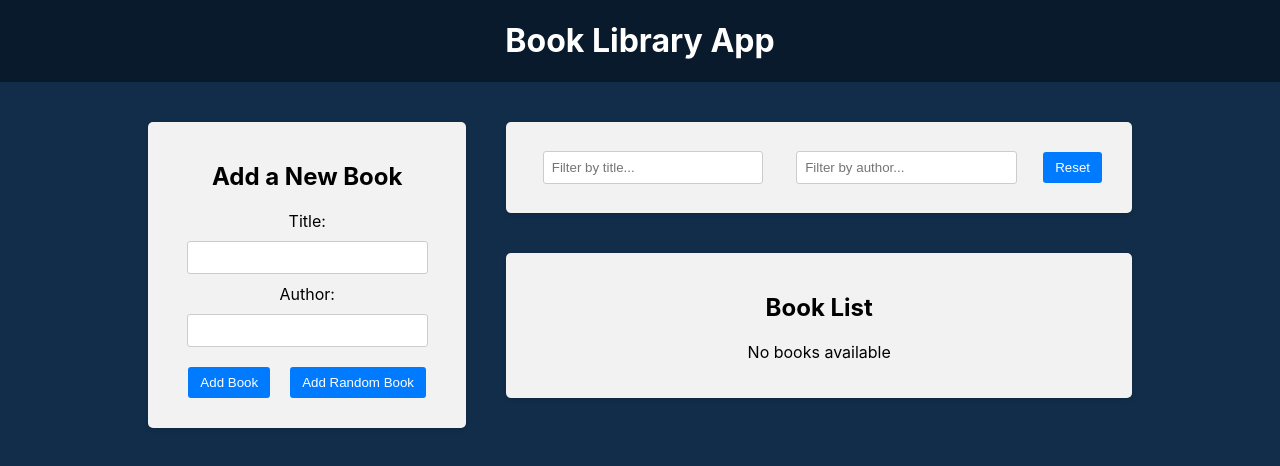
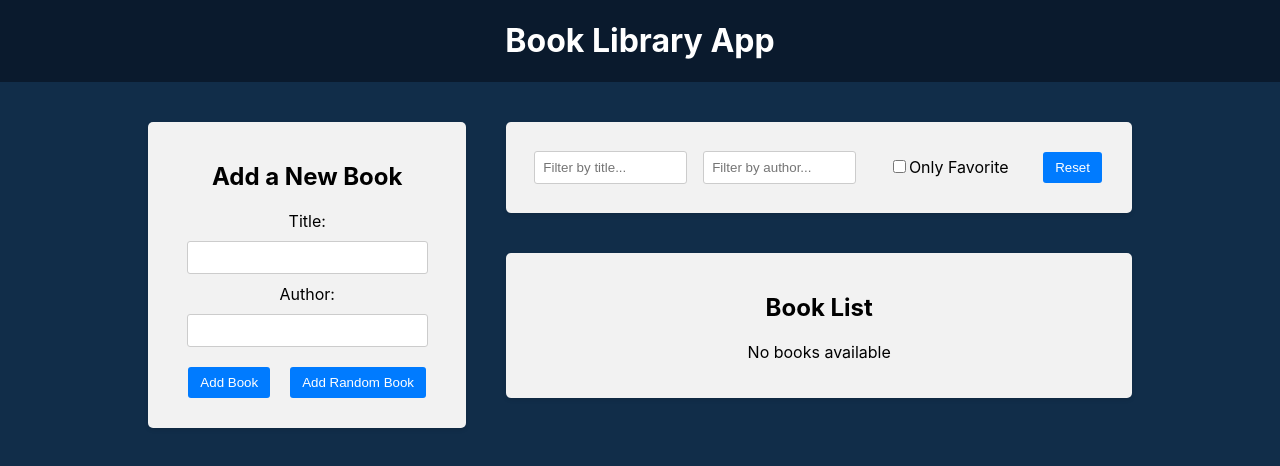
Before and after one commit to Elisei-Trifan/Book-Library-App, a React (Create React App) app in the folder frontend/: page / in a window 1280 px wide. Shown: the top 466 px of the page. Built offline with nearby package versions, Linux system fonts and the light colour scheme.

Commit message:
add filter for selected books

```diff
--- a/frontend/src/component/BookList/BookList.js
+++ b/frontend/src/component/BookList/BookList.js
@@ -5,6 +5,7 @@
 import {
   selectTitleFilter,
   selectAuthorFilter,
+  selectFavoriteFilter,
 } from '../../redux/slices/filterSlice'
 import './BookList.css'
 
@@ -12,6 +13,7 @@
   const books = useSelector((state) => state.books)
   const titleFilter = useSelector(selectTitleFilter)
   const authorFilter = useSelector(selectAuthorFilter)
+  const favoriteFilter = useSelector(selectFavoriteFilter)
   const dispatch = useDispatch()
 
   const handleDelete = (id) => {
@@ -29,7 +31,8 @@
     const matchesAuthor = book.author
       .toLowerCase()
       .includes(authorFilter.toLowerCase())
-    return matchesTitle & matchesAuthor
+    const matchesFavorite = favoriteFilter ? book.isFavorite : true
+    return matchesTitle && matchesAuthor && matchesFavorite
   })
 
   return (
--- a/frontend/src/component/Filter/Filter.js
+++ b/frontend/src/component/Filter/Filter.js
@@ -1,16 +1,19 @@
 import { useDispatch, useSelector } from 'react-redux'
 import {
   setTitleFilter,
+  setAuthorFilter,
+  setFavoriteFilter,
   resetFilters,
   selectTitleFilter,
-  setAuthorFilter,
   selectAuthorFilter,
+  selectFavoriteFilter,
 } from '../../redux/slices/filterSlice'
 import './Filter.css'
 
 const Filter = () => {
   const titleFilter = useSelector(selectTitleFilter)
   const authorFilter = useSelector(selectAuthorFilter)
+  const favoriteFilter = useSelector(selectFavoriteFilter)
   const dispatch = useDispatch()
 
   const handleFilter = (e) => {
@@ -21,9 +24,12 @@
     dispatch(resetFilters())
   }
 
-  // мой инпут
   const handleAuthorFilter = (e) => {
     dispatch(setAuthorFilter(e.target.value))
+  }
+
+  const handleFavoriteFilter = () => {
+    dispatch(setFavoriteFilter())
   }
 
   return (
@@ -45,6 +51,16 @@
             placeholder="Filter by author..."
           />
         </div>
+        <div className="filter-group">
+          <label>
+            <input
+              type="checkbox"
+              checked={favoriteFilter}
+              onChange={handleFavoriteFilter}
+            />
+            Only Favorite
+          </label>
+        </div>
         <button type="button" onClick={handleResetFilter}>
           Reset
         </button>
--- a/frontend/src/redux/slices/filterSlice.js
+++ b/frontend/src/redux/slices/filterSlice.js
@@ -3,6 +3,7 @@
 const initialState = {
   title: '',
   author: '',
+  favorite: false,
 }
 
 const filterSlice = createSlice({
@@ -11,21 +12,28 @@
   reducers: {
     setTitleFilter: (state, action) => {
       state.title = action.payload
-      //   return { ...state, title: action.payload }
-    },
-    resetFilters: (state) => {
-      return initialState
     },
     setAuthorFilter: (state, action) => {
       state.author = action.payload
     },
+    setFavoriteFilter: (state) => {
+      state.favorite = !state.favorite
+    },
+    resetFilters: () => {
+      return initialState
+    },
   },
 })
 
-export const { setTitleFilter, resetFilters, setAuthorFilter } =
-  filterSlice.actions
+export const {
+  setTitleFilter,
+  setFavoriteFilter,
+  resetFilters,
+  setAuthorFilter,
+} = filterSlice.actions
 
 export const selectTitleFilter = (state) => state.filter.title
 export const selectAuthorFilter = (state) => state.filter.author
+export const selectFavoriteFilter = (state) => state.filter.favorite
 
 export default filterSlice.reducer
```
